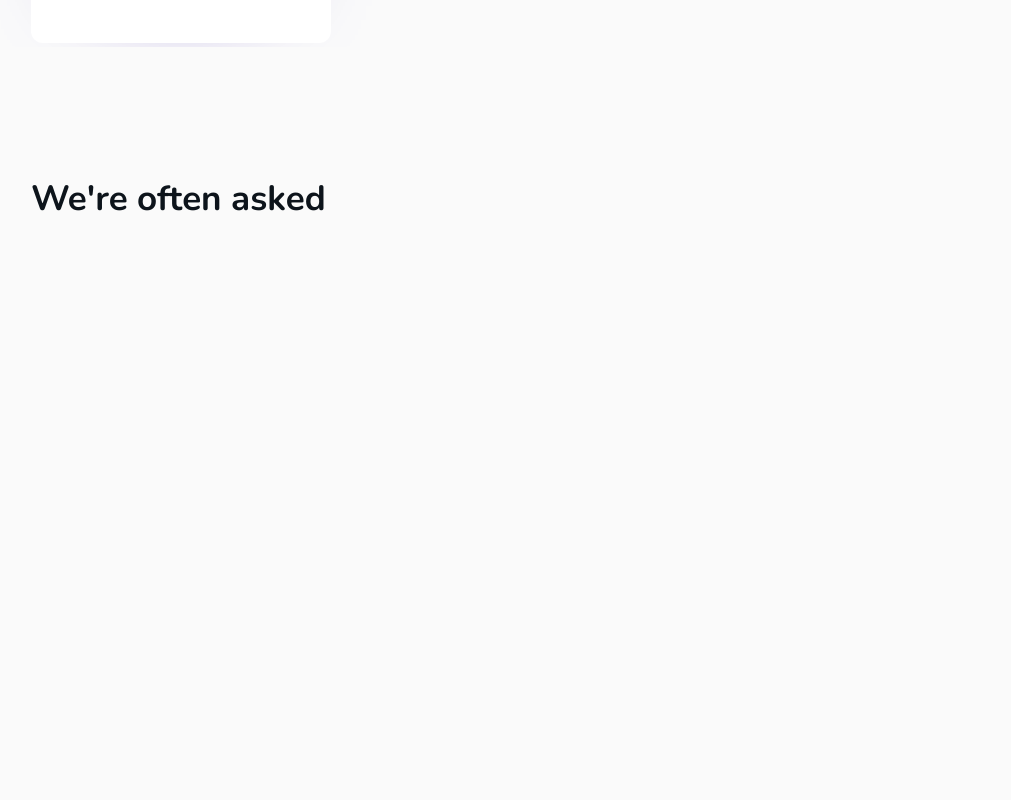
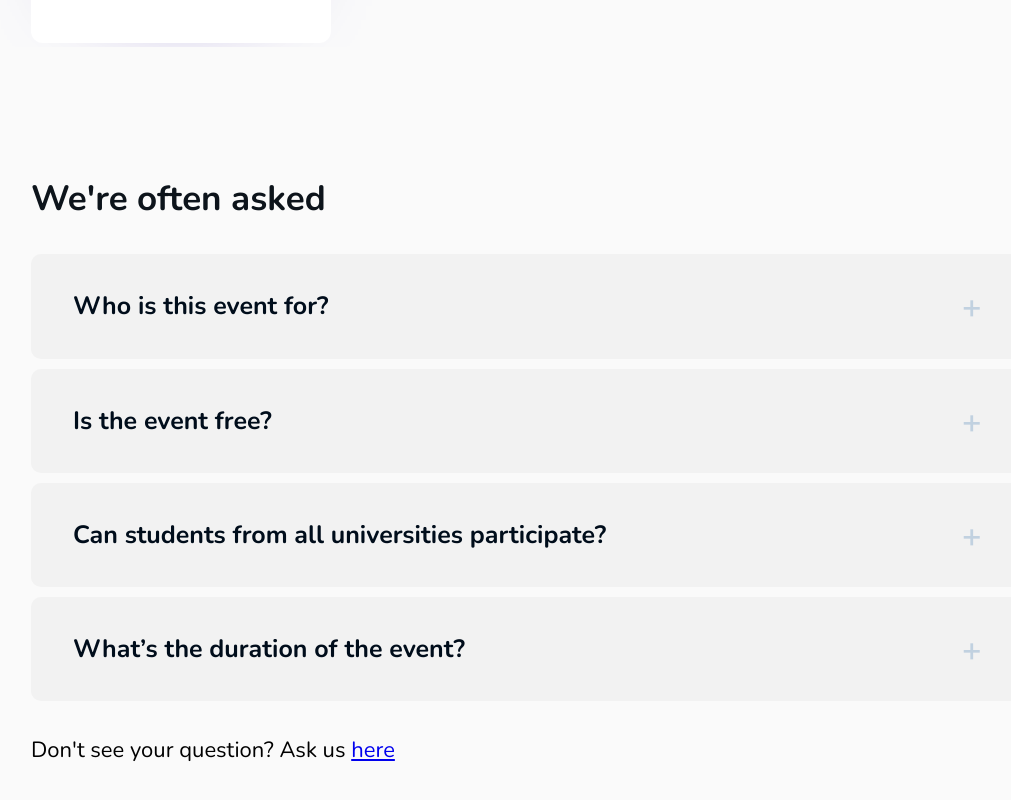
Before and after one commit to PharmaHacks/official-website-2022, a React (Create React App) app: page / in a window 1280 px wide. Shown: the part 2154-2954 px from the top of the page, without its empty margins (97-1108 px from the left). Built offline with nearby package versions, Linux system fonts and the light colour scheme.

Commit message:
Added accordion component to FAQ section

```diff
--- /dev/null
+++ b/src/components/AccordionItem.jsx
@@ -0,0 +1,32 @@
+import React from 'react';
+import '../styles/accordion.css';
+
+export default class AccordionItem extends React.Component{
+    constructor(props) {
+        super(props)
+        this.toggleActive= this.toggleActive.bind(this);
+    }
+
+    state = {
+        active : false,
+    }
+
+    toggleActive() {
+        const curState = this.state.active;
+        console.log(this.state.active)
+        this.setState({ active: !curState });
+    }
+
+    render() {
+        return(
+            <>
+                <div className={this.state.active ? 'accordion-container-long': 'accordion-container-short'} onClick={this.toggleActive}>
+                    <div className="accordion-title">{this.props.title}</div>
+                    <div className={this.state.active ? 'accordion-text': 'accordion-text-hidden'}>
+                        {this.props.text}
+                    </div>
+                </div>
+            </>
+        )
+    }
+}
--- a/src/containers/FAQ.jsx
+++ b/src/containers/FAQ.jsx
@@ -1,65 +1,20 @@
 import React from 'react';
-// import { Accordion } from 'react-bootstrap-accordion';
-// import 'react-bootstrap-accordion/dist/index.css'
+import AccordionItem from '../components/AccordionItem';
 import '../styles/FAQ.css';
 
 export default class About extends React.Component{
-    // constructor(props) {
-    //     super(props);
-    //     var acc = document.getElementsByClassName("accordion");
-    //     var i;
-
-    //     for (i = 0; i < acc.length; i++) {
-    //     acc[i].addEventListener("click", function() {
-    //         this.classList.toggle("active");
-    //         var panel = this.nextElementSibling;
-    //         if (panel.style.maxHeight) {
-    //         panel.style.maxHeight = null;
-    //         } else {
-    //         panel.style.maxHeight = panel.scrollHeight + "px";
-    //         }
-    //     });
-    //     }
-    // }
     render(){
         return(
         <div className="faq-container">
             <div className="faq-title">We're often asked</div>
-            {/* <Accordion title="Who is this event for?">
-                Lorem ipsum...
-            </Accordion>
-            <Accordion title="Who is this event for?">
-                Lorem ipsum...
-            </Accordion>
-            <Accordion title="Who is this event for?">
-                Lorem ipsum...
-            </Accordion> */}
-            {/*
-            <div className="faq-eventDescriptionContainer">
-                <div className="faq-eventDescriptionTitle">Who is this event for?</div>
-                <div className="faq-eventDescriptionText">Lorem ipsum dolor sit amet, consectetur adipiscing elit, sed do eiusmod tempor incididunt ut labore et dolore magna aliqua. Ut enim ad minim veniam, quis nostrud exercitation ullamco laboris nisi ut aliquip ex ea commodo consequat. Duis aute irure dolor in reprehenderit in</div>
-            </div>
-            <button className="accordion">Who is this event for?</button>
-            <div class="panel">
-            <p>Lorem ipsum...</p>
-            </div>
 
-            <button className="accordion">Is the event free?</button>
-            <div class="panel">
-            <p>Lorem ipsum...</p>
-            </div>
+            <AccordionItem title={"Who is this event for?"} text={"Lorem ipsum dolor sit amet, consectetur adipiscing elit, sed do eiusmod tempor incididunt ut labore et dolore magna aliqua. Ut enim ad minim veniam, quis nostrud exercitation ullamco laboris nisi ut aliquip ex ea commodo consequat. Duis aute irure dolor in reprehenderit in"} />
+            <AccordionItem title={"Is the event free?"} text={"Lorem ipsum dolor sit amet, consectetur adipiscing elit, sed do eiusmod tempor incididunt ut labore et dolore magna aliqua. Ut enim ad minim veniam, quis nostrud exercitation ullamco laboris nisi ut aliquip ex ea commodo consequat. Duis aute irure dolor in reprehenderit in"} />
+            <AccordionItem title={"Can students from all universities participate?"} text={"Lorem ipsum dolor sit amet, consectetur adipiscing elit, sed do eiusmod tempor incididunt ut labore et dolore magna aliqua. Ut enim ad minim veniam, quis nostrud exercitation ullamco laboris nisi ut aliquip ex ea commodo consequat. Duis aute irure dolor in reprehenderit in"} />
+            <AccordionItem title={"What’s the duration of the event?"} text={"Lorem ipsum dolor sit amet, consectetur adipiscing elit, sed do eiusmod tempor incididunt ut labore et dolore magna aliqua. Ut enim ad minim veniam, quis nostrud exercitation ullamco laboris nisi ut aliquip ex ea commodo consequat. Duis aute irure dolor in reprehenderit in"} />
 
-            <button className="accordion">Can students from all universities participate?</button>
-            <div class="panel">
-            <p>Lorem ipsum...</p>
-            </div>
+            <div className="faq-additional">Don't see your question? Ask us <a href="#!!">here</a></div>
 
-            <button class="accordion">What's the duration of the event?</button>
-            <div class="panel">
-            <p>Lorem ipsum...</p>
-            </div>
-            <div className="faq-additional">Don't see your question? Ask us <a href="#!!">here</a></div>
-            */}
         </div>
     )}
 }
--- a/src/styles/FAQ.css
+++ b/src/styles/FAQ.css
@@ -17,57 +17,24 @@
   margin-bottom: 31px;
 }
 
-.faq-eventDescriptionContainer {
-  background: #ffffff;
-  padding: 42px 76px 46px 45px;
-  box-shadow: 0px 0px 20px rgba(0, 0, 0, 0.1);
-  border-radius: 10px;
-}
-
-.faq-eventDescriptionTitle {
+/* Style the buttons that are used to open and close the accordion panel */
+.accordion {
   font-family: Nunito;
   font-weight: 600;
   font-size: 25px;
-  line-height: 34px;
-  text-align: left;
-
+  line-height: 34.1px;
+  background-color: rgba(196, 196, 196, 0.15);
   color: #000d1b;
-}
-
-.faq-eventDescriptionText {
-  font-family: Nunito;
-  font-weight: 400;
-  font-size: 20px;
-  line-height: 27px;
-  text-align: left;
-  margin-top: 13px;
-  color: #000d1b;
-}
-
-/* Style the buttons that are used to open and close the accordion panel */
-.accordion-item {
-  height: 100px;
-  align-items: center;
-  background-color: #f2f2f2;
-  color: #000d1b;
-  /* cursor: pointer; */
-  /* padding: 35px;
-  padding-left: 42px; */
+  cursor: pointer;
+  padding: 35px;
+  padding-left: 42px;
   width: 100%;
   text-align: left;
   border-radius: 10px;
   margin-top: 10px;
-  /* border: none;
-  outline: none; */
+  border: none;
+  outline: none;
   transition: 0.4s;
-}
-
-.accordion-button {
-  font-family: Nunito;
-  font-weight: 600;
-  font-size: 25px;
-  line-height: 34.1px;
-  background-color: #f2f2f2;
 }
 
 /* Add a background color to the button if it is clicked on (add the .active class with JS), and when you move the mouse over it (hover) */
--- /dev/null
+++ b/src/styles/accordion.css
@@ -0,0 +1,59 @@
+.accordion-title {
+  font-family: Nunito;
+  font-weight: 600;
+  font-size: 25px;
+  line-height: 34.1px;
+  color: #000d1b;
+}
+
+.accordion-container-long {
+  background-color: white;
+  cursor: pointer;
+  padding: 35px 72px 35px 42px;
+  text-align: left;
+  border-radius: 10px;
+  margin-top: 10px;
+  border: none;
+  list-style: none;
+  box-shadow: 0px 0px 20px rgba(0, 0, 0, 0.1);
+}
+
+.accordion-container-short {
+  background-color: rgba(196, 196, 196, 0.15);
+  cursor: pointer;
+  text-align: left;
+  border-radius: 10px;
+  margin-top: 10px;
+  border: none;
+  padding: 35px 72px 35px 42px;
+}
+
+.accordion-container-short:before {
+  content: "\002B"; /* Unicode character for "plus" sign (+) */
+  font-size: 34px;
+  color: #c1d1e0;
+  float: right;
+  margin-left: 5px;
+  line-height: 34.1px;
+  border: none;
+}
+
+.accordion-container-short:hover {
+  background-color: #ccc;
+}
+
+.accordion-text {
+  font-family: Nunito;
+  font-weight: 400;
+  font-size: 20px;
+  line-height: 27px;
+  text-align: left;
+  margin-top: 13px;
+  color: #000d1b;
+  background-color: white;
+}
+
+.accordion-text-hidden {
+  visibility: hidden;
+  height: 0px;
+}
```
